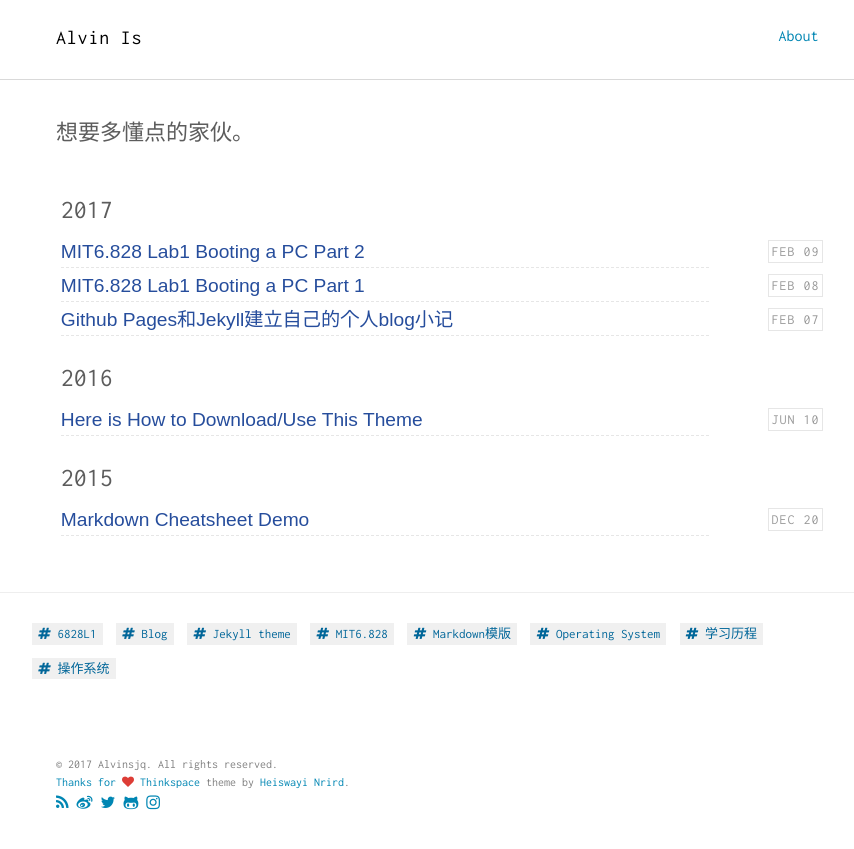
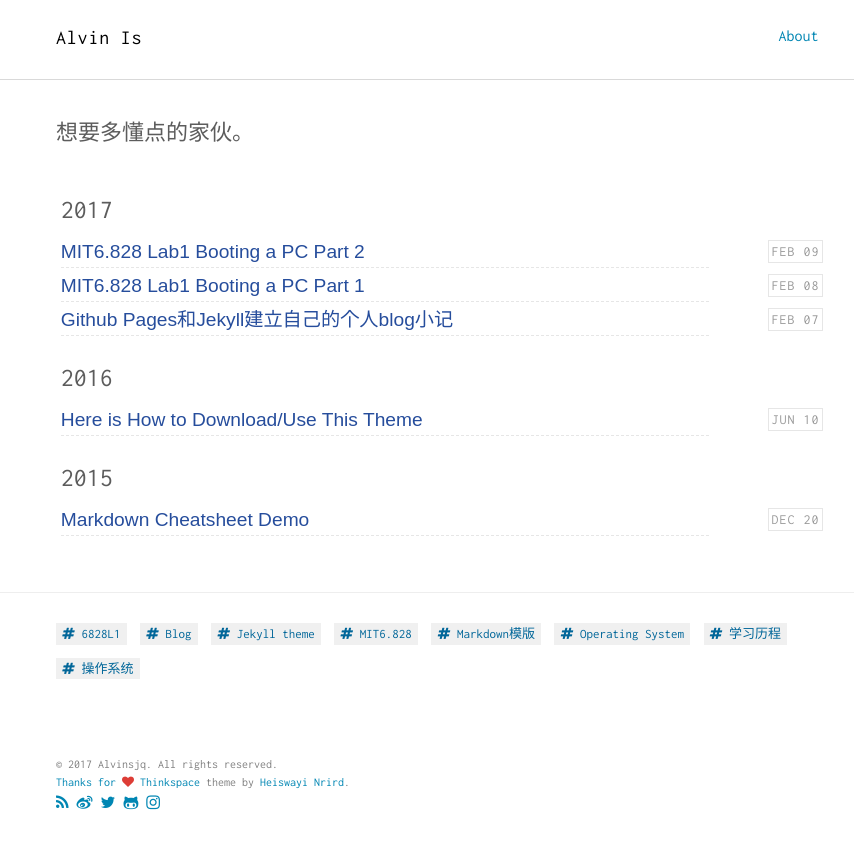
Before and after one commit to Alvinsjq/Alvinsjq.github.io, a Jekyll site: the page built from index.html, in a window 1280 px wide. Shown: the top 849 px of the page, without its empty margins (198-1052 px from the left). Built offline with Jekyll 4.4.1, drawn with Linux system fonts in a browser that asks for light colours.

Commit message:
phone view

```diff
--- a/assets/scss/_layout.scss
+++ b/assets/scss/_layout.scss
@@ -321,7 +321,7 @@ hr {
 
     margin-bottom: 20px;
     margin-left: auto;
-padding-left:0px;
+padding-left:24px;
 
 
    margin-right: auto;
```
